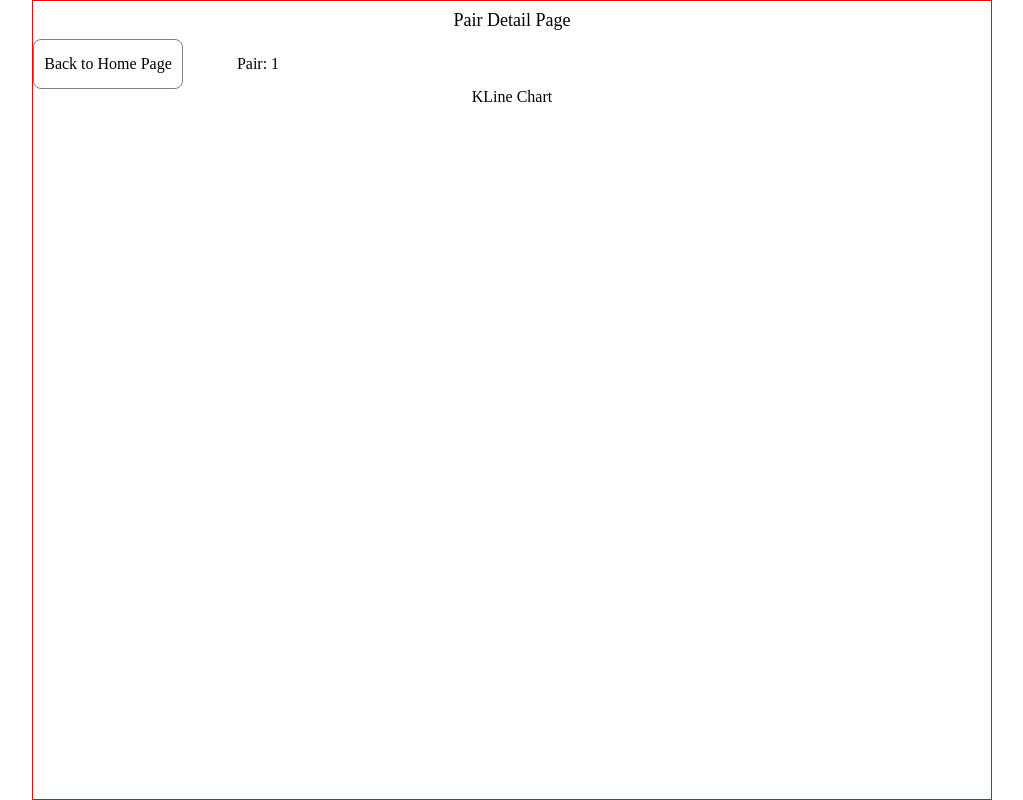
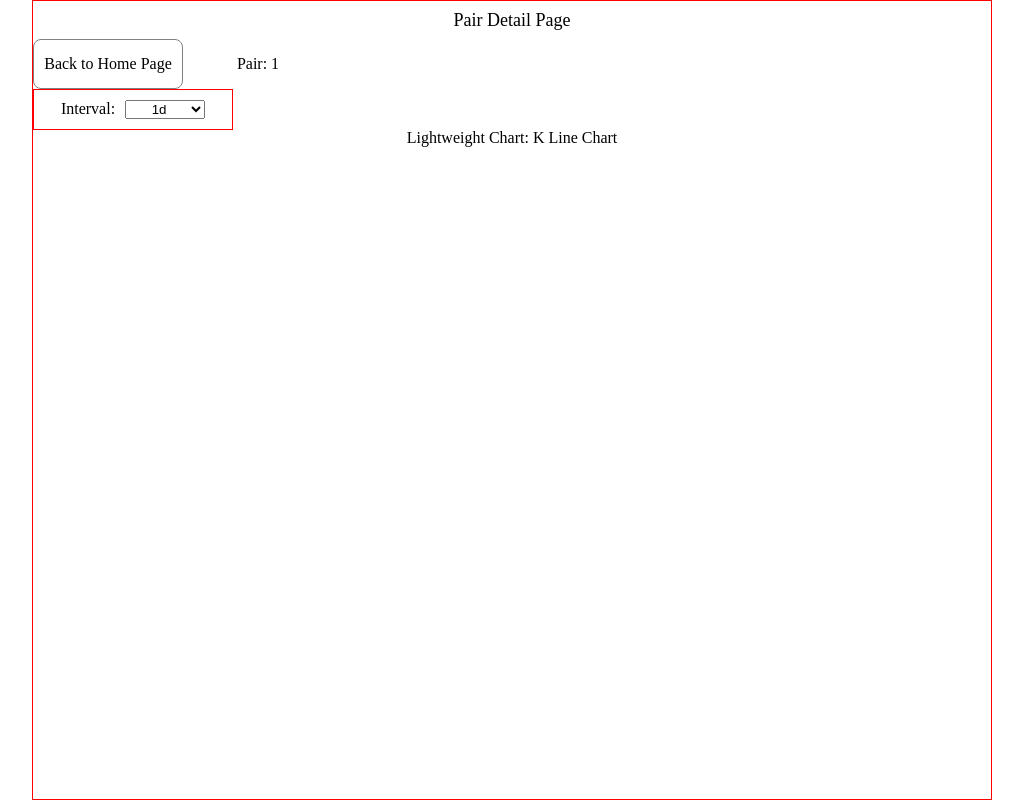
Before and after one commit to robertcode200/tha-test-binance-apis, a React (Vite) app: page /pair/1 in a window 1280 px wide. Shown: the whole page, without its empty margins (128-1151 px from the left). Built offline with nearby package versions, Linux system fonts and the light colour scheme.

Commit message:
Add KLineChart.IntervalSelect.

```diff
--- a/src/pages/PairDetailPage/PairDetailPage.tsx
+++ b/src/pages/PairDetailPage/PairDetailPage.tsx
@@ -2,6 +2,7 @@ import { useParams } from "react-router-dom";
 import { Link } from "react-router-dom";
 
 import './pairDetailPage.scss';
+import KLineChart from "./components/KLineChart";
 
 const PairDetailPage = () => {
     const { pair } = useParams<{ pair: string }>();
@@ -15,7 +16,9 @@ const PairDetailPage = () => {
                     <span className="content">Pair: {pair}</span>
                 </div>
             </div>
-            <div className="kline-chart-container">KLine Chart</div>
+            <div className="kline-chart-container">
+                <KLineChart />
+            </div>
         </div>
     );
 };
--- /dev/null
+++ b/src/pages/PairDetailPage/components/KLineChart/KLineChart.tsx
@@ -0,0 +1,35 @@
+import { useState } from "react";
+
+import config from './config';
+const {
+    intervals
+} = config;
+
+import './kLineChart.scss';
+
+const KLineChart = () => {
+    const [selectedInterval, setSelectedInterval] = useState(intervals[0]);
+
+    console.log(selectedInterval);
+
+    const intervalSelectId = 'interval-select';
+
+    return (
+        <div className="k-line-chart-container">
+            <div className="interval-select-container">
+                <label htmlFor={intervalSelectId}>Interval:</label>
+                <select
+                    id={intervalSelectId}
+                    className="interval-select"
+                    value={selectedInterval}
+                    onChange={e => setSelectedInterval(e.target.value)}
+                >
+                    {intervals.map(interval => <option key={interval} value={interval}>{interval}</option>)}
+                </select>
+            </div>
+            <div>Lightweight Chart: K Line Chart</div>
+        </div>
+    );
+};
+
+export default KLineChart;
--- /dev/null
+++ b/src/pages/PairDetailPage/components/KLineChart/config.ts
@@ -0,0 +1,3 @@
+export default {
+    intervals: ['1d', '3d', '1w', '1m'],
+};
--- /dev/null
+++ b/src/pages/PairDetailPage/components/KLineChart/index.ts
@@ -0,0 +1 @@
+export { default } from './KLineChart';
--- /dev/null
+++ b/src/pages/PairDetailPage/components/KLineChart/kLineChart.scss
@@ -0,0 +1,11 @@
+.interval-select-container {
+    border: red 1px solid;
+    width: 200px;
+    padding: 10px;
+
+    .interval-select {
+        margin-left: 10px;
+        width: 80px;
+        text-align: center;
+    }
+}
```
